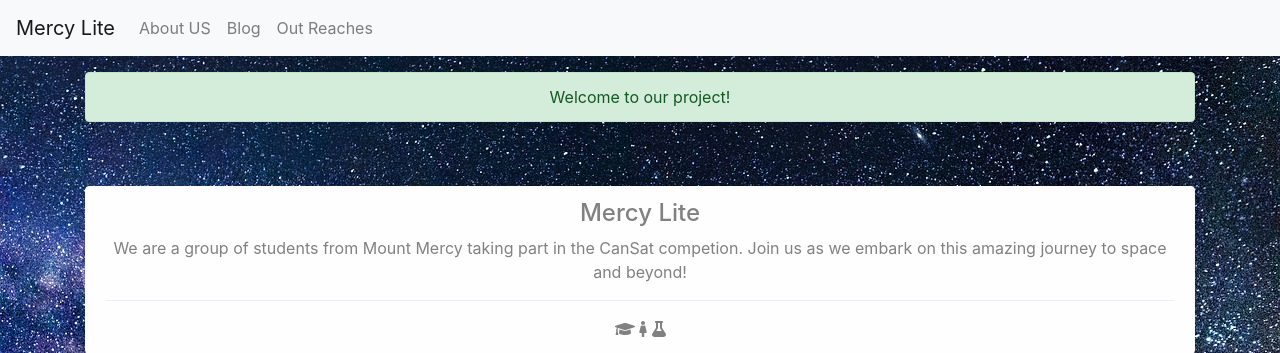
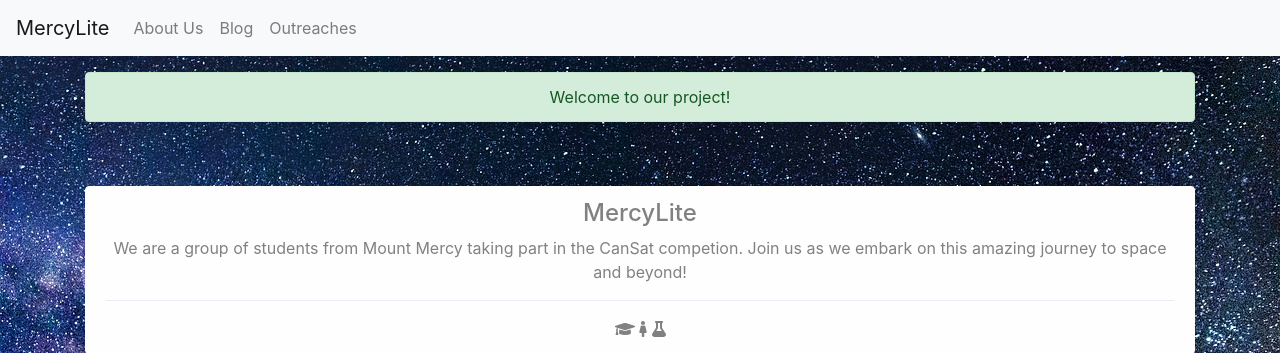
Before and after one commit to jiss-james/mercylite, a PHP site: page /index.php in a window 1280 px wide. Shown: the top 353 px of the page. Run offline with PHP 8.4, Linux system fonts and the light colour scheme; some libraries are stand-ins or nearby versions.

Commit message:
Grammar corrections

```diff
--- a/index.php
+++ b/index.php
@@ -38,7 +38,7 @@
             <br/>
             <!--MercyLite Alert-->
             <div class="alert alert-light" role="alert">
-              <h4 class="alert-heading">Mercy Lite</h4>
+              <h4 class="alert-heading">MercyLite</h4>
               <p>We are a group of students from Mount Mercy taking part in the CanSat competion. Join us as we embark on this amazing journey to space and beyond!</p>
               <hr>
               <p class="mb-0">
--- a/navbar.html
+++ b/navbar.html
@@ -1,19 +1,19 @@
 <!--Navbar-->
     <nav class="navbar navbar-expand-lg navbar-light bg-light fixed-top">
-          <a class="navbar-brand" href="index.php">Mercy Lite</a>
+          <a class="navbar-brand" href="index.php">MercyLite</a>
           <button class="navbar-toggler" type="button" data-toggle="collapse" data-target="#navbarNav" aria-controls="navbarNav" aria-expanded="false" aria-label="Toggle navigation">
             <span class="navbar-toggler-icon"></span>
           </button>
           <div class="collapse navbar-collapse" id="navbarNav">
             <ul class="navbar-nav">
               <li class="nav-item">
-                <a class="nav-link" href="aboutus.php">About US</a>
+                <a class="nav-link" href="aboutus.php">About Us</a>
               </li>
               <li class="nav-item">
                 <a class="nav-link" href="blog.php">Blog</a>
               </li>
               <li class="nav-item">
-                <a class="nav-link" href="outreach.php">Out Reaches</a>
+                <a class="nav-link" href="outreach.php">Outreaches</a>
               </li>
             </ul>
           </div>
```
